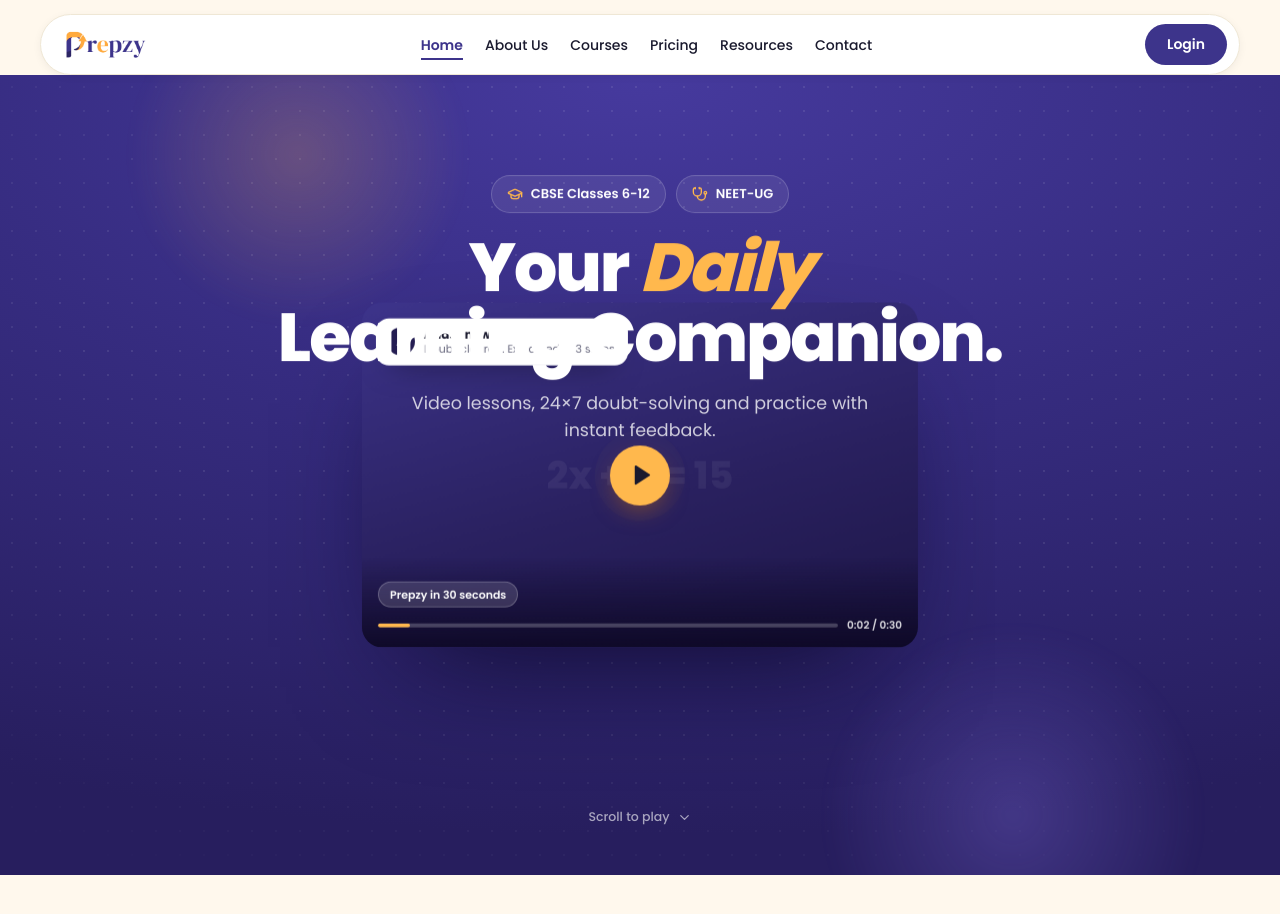
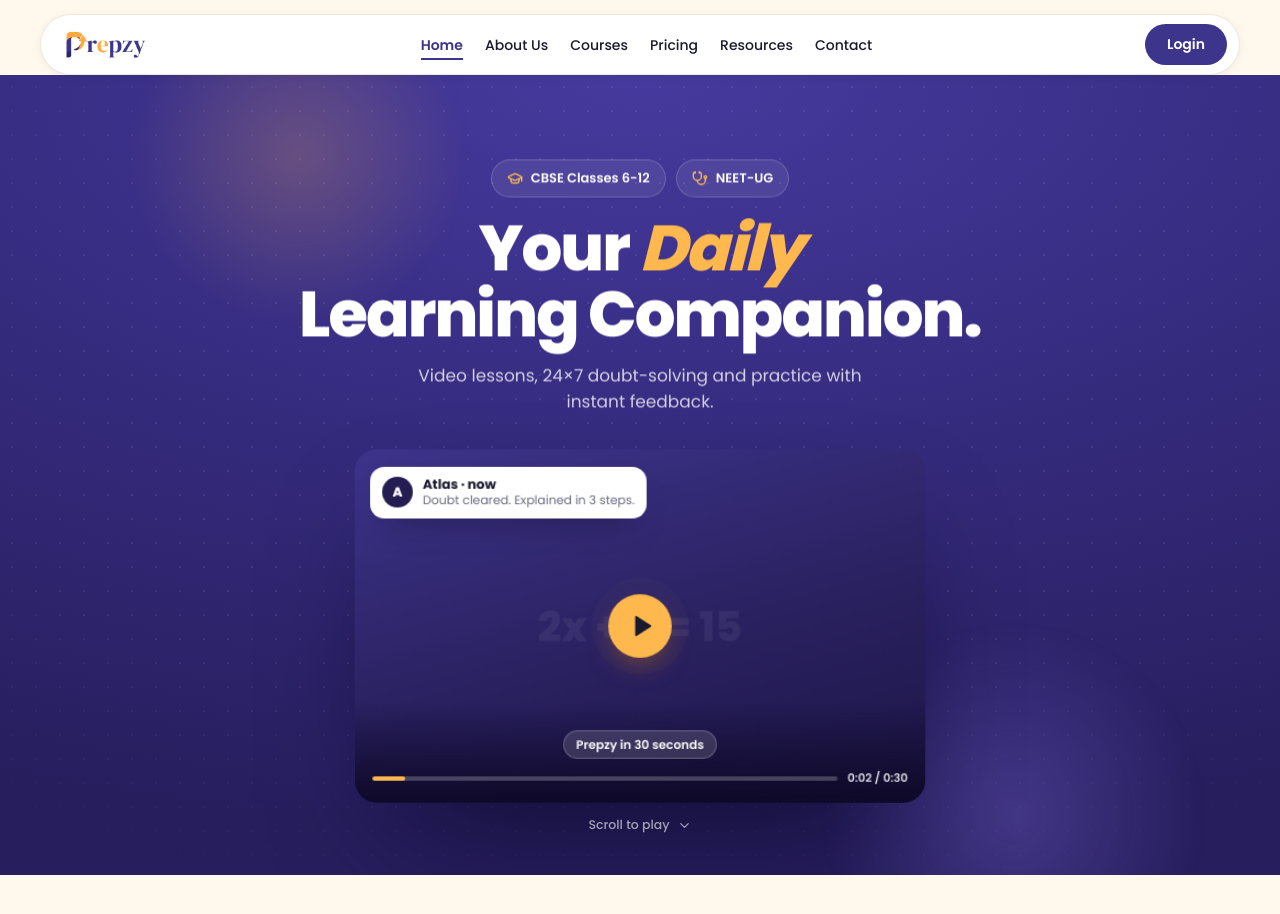
Before and after one commit to djp876/Prepzy, a Next.js app: page / in a window 1280 px wide. Shown: the top 914 px of the page. Built offline with nearby package versions, Linux system fonts and the light colour scheme.

Commit message:
HeroV4: flex-column layout (no text/video overlap) + scale expand to full-bleed

```diff
--- a/src/app/components/HeroV4.tsx
+++ b/src/app/components/HeroV4.tsx
@@ -25,23 +25,23 @@
   const ref = useRef<HTMLDivElement>(null);
   const { scrollYProgress } = useScroll({ target: ref, offset: ["start start", "end end"] });
 
-  const [vp, setVp] = useState({ w: 1280, h: 800 });
+  const [cover, setCover] = useState(3.4);
   useEffect(() => {
-    const calc = () => setVp({ w: window.innerWidth, h: window.innerHeight });
+    const calc = () => {
+      const cw = Math.min(520, window.innerWidth * 0.86);
+      const ch = cw * 0.619;
+      setCover(Math.max(window.innerWidth / cw, window.innerHeight / ch) * 1.25);
+    };
     calc();
     window.addEventListener("resize", calc);
     return () => window.removeEventListener("resize", calc);
   }, []);
-  const cardW = Math.min(520, vp.w * 0.86);
-  const cardH = cardW * 0.62;
 
-  // expansion: card -> exact viewport size (guaranteed full-bleed)
-  const vidW = useTransform(scrollYProgress, [0, 0.7], [cardW, vp.w]);
-  const vidH = useTransform(scrollYProgress, [0, 0.7], [cardH, vp.h]);
-  const vidRadius = useTransform(scrollYProgress, [0, 0.5], [22, 0]);
-  const textOpacity = useTransform(scrollYProgress, [0, 0.22], [1, 0]);
-  const textY = useTransform(scrollYProgress, [0, 0.22], [0, -26]);
-  const decOpacity = useTransform(scrollYProgress, [0.03, 0.2], [1, 0]);
+  const vidScale = useTransform(scrollYProgress, [0, 0.72], [1, cover]);
+  const vidRadius = useTransform(scrollYProgress, [0, 0.45], [22, 0]);
+  const textOpacity = useTransform(scrollYProgress, [0, 0.24], [1, 0]);
+  const textY = useTransform(scrollYProgress, [0, 0.24], [0, -26]);
+  const decOpacity = useTransform(scrollYProgress, [0.04, 0.22], [1, 0]);
   const barW = useTransform(scrollYProgress, [0.05, 0.66], ["7%", "100%"]);
   const hintOpacity = useTransform(scrollYProgress, [0, 0.1], [1, 0]);
 
@@ -51,19 +51,16 @@
   });
   const tc = `0:${String(Math.min(30, sec)).padStart(2, "0")}`;
 
-  const staticCard: React.CSSProperties = { width: cardW, height: cardH, borderRadius: 22 };
-
   return (
     <div ref={ref} className="pz-v4-track">
-      <section className="pz-v4-sticky" style={{ position: "sticky" }}>
+      <section className="pz-v4-sticky">
         <div className="pz-dotgrid" aria-hidden />
         <span className="pz-glow" aria-hidden style={{ top: -90, left: "10%", width: 340, height: 340, background: "radial-gradient(circle, rgba(255,184,77,0.22), transparent 70%)" }} />
         <span className="pz-glow" aria-hidden style={{ bottom: -130, right: "6%", width: 380, height: 380, background: "radial-gradient(circle, rgba(140,120,240,0.28), transparent 70%)" }} />
 
-        {/* text block (absolute, upper) */}
-        <motion.div
-          style={{ position: "absolute", top: "13%", left: 0, right: 0, zIndex: 3, padding: "0 20px", textAlign: "center", ...(reduce ? {} : { opacity: textOpacity, y: textY }) }}
-        >
+        <div style={{ position: "relative", zIndex: 2, width: "100%", display: "flex", flexDirection: "column", alignItems: "center", textAlign: "center", padding: "0 20px" }}>
+          {/* text block (fades as video expands) */}
+          <motion.div style={reduce ? {} : { opacity: textOpacity, y: textY }}>
             <div className="pz-rise" style={{ display: "flex", justifyContent: "center", gap: 10, flexWrap: "wrap" }}>
               <span className="pz-glasspill">
                 <GraduationCap size={16} color={AMBER} strokeWidth={2} /> CBSE Classes 6-12
@@ -72,23 +69,23 @@
                 <Stethoscope size={16} color={AMBER} strokeWidth={2} /> NEET-UG
               </span>
             </div>
-          <h1 className="pz-rise" style={{ fontSize: "clamp(38px, 6.2vw, 68px)", fontWeight: 800, lineHeight: 1.04, letterSpacing: "-0.03em", color: "#fff", margin: "20px 0 0" }}>
+            <h1 className="pz-rise" style={{ fontSize: "clamp(36px, 5.6vw, 64px)", fontWeight: 800, lineHeight: 1.04, letterSpacing: "-0.03em", color: "#fff", margin: "18px 0 0" }}>
               Your <span style={{ color: AMBER, fontStyle: "italic" }}>Daily</span>
               <br />
               Learning Companion.
             </h1>
-          <p className="pz-rise" style={{ color: "rgba(255,255,255,0.78)", fontSize: "clamp(15px, 1.6vw, 17.5px)", lineHeight: 1.55, margin: "16px auto 0", maxWidth: 500 }}>
+            <p className="pz-rise" style={{ color: "rgba(255,255,255,0.78)", fontSize: "clamp(15px, 1.6vw, 17px)", lineHeight: 1.55, margin: "14px auto 0", maxWidth: 480 }}>
               Video lessons, 24×7 doubt-solving and practice with instant feedback.
             </p>
           </motion.div>
 
-        {/* expanding video (absolute, centered) */}
+          {/* expanding video (flex item, scales to full-bleed; sticky overflow clips) */}
           <motion.div
             className="pz-v4-video"
             style={
               reduce
-              ? { position: "absolute", top: "50%", left: "50%", x: "-50%", y: "-50%", zIndex: 1, ...staticCard }
-              : { position: "absolute", top: "50%", left: "50%", x: "-50%", y: "-50%", zIndex: 1, width: vidW, height: vidH, borderRadius: vidRadius }
+                ? { width: "min(520px, 86vw)", aspectRatio: "520 / 322", borderRadius: 22, marginTop: "clamp(26px, 4vw, 46px)" }
+                : { width: "min(520px, 86vw)", aspectRatio: "520 / 322", borderRadius: vidRadius, scale: vidScale, transformOrigin: "center center", marginTop: "clamp(26px, 4vw, 46px)" }
             }
           >
             <div style={{ position: "absolute", inset: 0, background: "linear-gradient(165deg, #3d348b 0%, #2a2160 55%, #1d1646 100%)" }}>
@@ -97,7 +94,7 @@
               </motion.span>
 
               <motion.div style={{ position: "absolute", top: 16, left: 14, ...(reduce ? {} : { opacity: decOpacity }) }}>
-              <div style={{ background: "#fff", borderRadius: 13, padding: "9px 11px", display: "flex", gap: 9, alignItems: "center", boxShadow: "0 14px 30px -16px rgba(0,0,0,0.5)", maxWidth: 270 }}>
+                <div style={{ background: "#fff", borderRadius: 13, padding: "9px 11px", display: "flex", gap: 9, alignItems: "center", boxShadow: "0 14px 30px -16px rgba(0,0,0,0.5)", maxWidth: 260 }}>
                   <span style={{ width: 28, height: 28, borderRadius: "50%", background: PURPLE_DEEP, color: "#fff", fontSize: 12, fontWeight: 800, display: "flex", alignItems: "center", justifyContent: "center", flex: "none" }}>A</span>
                   <span style={{ minWidth: 0, textAlign: "left" }}>
                     <span style={{ display: "block", fontSize: 12, fontWeight: 700, color: INK, lineHeight: 1.2 }}>Atlas · now</span>
@@ -107,8 +104,8 @@
               </motion.div>
 
               <span className="pz-play-pos" style={{ zIndex: 3 }}>
-              <span className="pz-play" style={{ width: 60, height: 60, borderRadius: "50%", background: AMBER, display: "flex", alignItems: "center", justifyContent: "center", color: INK }}>
-                <Play size={23} fill={INK} style={{ marginLeft: 3 }} />
+                <span className="pz-play" style={{ width: 58, height: 58, borderRadius: "50%", background: AMBER, display: "flex", alignItems: "center", justifyContent: "center", color: INK }}>
+                  <Play size={22} fill={INK} style={{ marginLeft: 3 }} />
                 </span>
               </span>
 
@@ -125,10 +122,11 @@
               </motion.div>
             </div>
           </motion.div>
+        </div>
 
         {/* scroll hint */}
         {!reduce && (
-          <motion.span style={{ position: "absolute", bottom: "6%", left: 0, right: 0, textAlign: "center", zIndex: 3, opacity: hintOpacity, color: "rgba(255,255,255,0.6)", fontSize: 12.5, fontWeight: 500 }}>
+          <motion.span style={{ position: "absolute", bottom: "5%", left: 0, right: 0, textAlign: "center", zIndex: 2, opacity: hintOpacity, color: "rgba(255,255,255,0.6)", fontSize: 12.5, fontWeight: 500 }}>
             <span style={{ display: "inline-flex", alignItems: "center", gap: 7 }}>
               Scroll to play <ChevronDown size={15} />
             </span>
```
Lines whose indentation alone changed are shown as unchanged.
